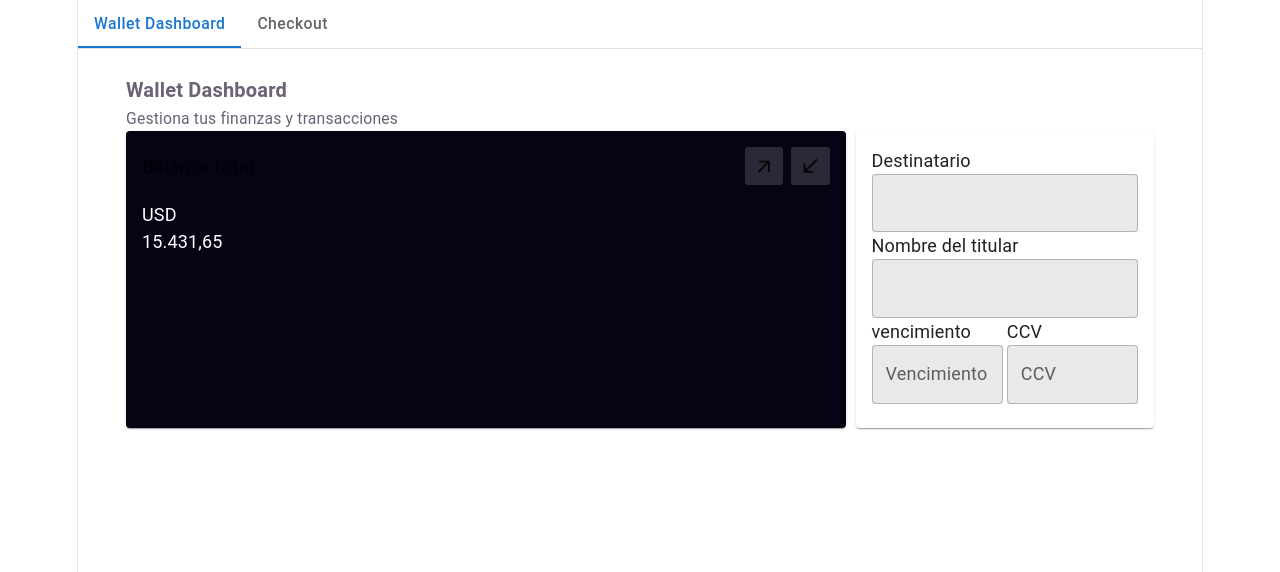
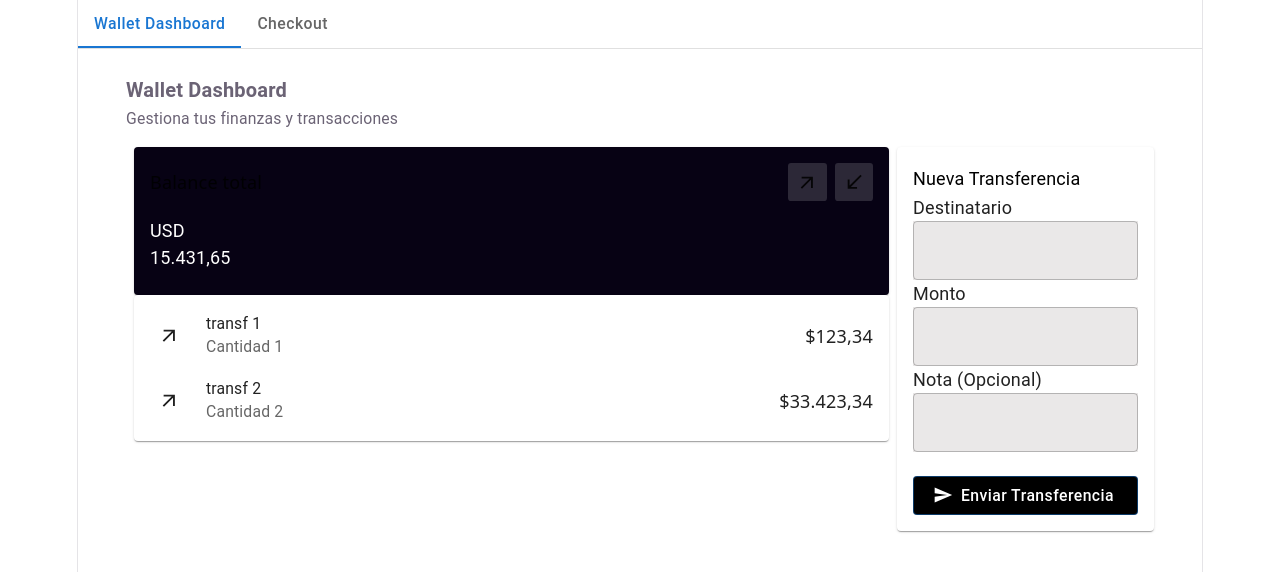
Before and after one commit to loricode/prueba-checkout, a React (Vite) app: page / in a window 1280 px wide. Shown: the top 572 px of the page. Built offline with nearby package versions, Linux system fonts and the light colour scheme.

Commit message:
buen avance de la vista wallet

```diff
--- a/src/pages/payment/tabsPayment/checkout/TabCheckout.tsx
+++ b/src/pages/payment/tabsPayment/checkout/TabCheckout.tsx
@@ -16,7 +16,6 @@ import {
 import HttpsIcon from '@mui/icons-material/Https';
 import AddCardIcon from '@mui/icons-material/AddCard';
 import AddShoppingCartIcon from '@mui/icons-material/AddShoppingCart';
-import FolderIcon from '@mui/icons-material/Folder';
 import { HeaderComponent } from '../../../../components/header/HeaderComponent';
 import { CardHeaderComponent } from '../../../../components/header/CardHeaderComponent';
 
--- a/src/pages/payment/tabsPayment/wallet/TabWallet.tsx
+++ b/src/pages/payment/tabsPayment/wallet/TabWallet.tsx
@@ -1,7 +1,42 @@
-import { Box, Card, CardContent, Container, Grid, TextField, Typography } from '@mui/material';
+import {
+    Box,
+    Button,
+    Card,
+    CardContent,
+    CardActions,
+    Container,
+    Grid,
+    List,
+    ListItem,
+    ListItemAvatar,
+    ListItemText,
+    TextField, Typography
+} from '@mui/material';
 import { HeaderComponent } from '../../../../components/header/HeaderComponent';
 import ArrowOutwardIcon from '@mui/icons-material/ArrowOutward';
 import SouthWestIcon from '@mui/icons-material/SouthWest';
+import SendIcon from '@mui/icons-material/Send';
+
+const formatterCurrency = (value: number) => {
+    const formatter = new Intl.NumberFormat("es-ES", {
+        style: "currency",
+        currency: "USD",
+        currencyDisplay: "narrowSymbol",
+        minimumFractionDigits: 2,
+        maximumFractionDigits: 2,
+    });
+
+    const parts = formatter.formatToParts(value);
+
+    const symbol = parts.find(p => p.type === "currency")?.value || "";
+    const number = parts
+        .filter(p => p.type !== "currency" && p.type !== "literal")
+        .map(p => p.value)
+        .join("");
+
+    return `${symbol}${number}`;
+}
+
 
 export const TabWallet = () => {
 
@@ -13,9 +48,11 @@ export const TabWallet = () => {
                 subtitle={'Gestiona tus finanzas y transacciones'}
             />
 
-            <Grid sx={{ display: 'flex', flexDirection: 'row', gap: '10px' }}>
+            <Grid container sx={{ display: 'flex', mt: 2, flexDirection: 'row', }}>
 
-                <Card sx={{ background: '#070214', minWidth: '70%' }}>
+                <Grid size={{ md: 9, lg: 9 }} sx={{ px: 1, display: 'flex', flexDirection: 'column' }}>
+
+                    <Card sx={{ background: '#070214', height: 'max-content' }}>
                         <CardContent>
 
                             <Grid sx={{ display: 'flex', mb: 2, gap: 2, alignItems: 'center', justifyContent: 'space-between' }}>
@@ -45,7 +82,8 @@ export const TabWallet = () => {
 
 
                             <Typography sx={{ color: '#FFF', textAlign: 'start' }}>
-                            {new Intl.NumberFormat("es-ES", {  currency: "USD",
+                                {new Intl.NumberFormat("es-ES", {
+                                    currency: "USD",
                                     minimumFractionDigits: 2,
                                     maximumFractionDigits: 2,
 
@@ -60,7 +98,43 @@ export const TabWallet = () => {
                     </Card>
 
                     <Card>
+                        <List sx={{ width: '100%' }} dense={true}>
+                            {[{ id: '1', description: "transf 1", value: 123.34,  },
+
+                                { id: '2', description: "transf 2", value: 33423.34,  }
+                            ].map((product) =>
+                                <ListItem
+                                    key={product.id}
+                                    secondaryAction={
+                                        <p aria-label="value" >
+                                            {formatterCurrency(product.value)}
+                                        </p>
+                                    }
+                                >
+                                    <ListItemAvatar>
+                                        <Box sx={{ display: 'flex', alignItems: 'center', borderRadius: '8%', p: 1, background: 'rgba(255, 255, 255, .15)' }}>
+                                            <ArrowOutwardIcon fontSize='small' />
+                                        </Box>
+                                    </ListItemAvatar>
+                                    <ListItemText
+                                        primary={product?.description}
+                                        secondary={"Cantidad " + product.id}
+                                    />
+                                </ListItem>,
+                            )}
+                        </List>
+                    </Card>
+
+                </Grid>
+
+                <Grid size={{ md: 3, lg: 3 }}>
+                    <Card>
+
                         <CardContent>
+                            <Typography sx={{ color: '#000', textAlign: 'left' }} variant="subtitle1" component="p">
+                                {"Nueva Transferencia"}
+                            </Typography>
+
 
                             <Grid container sx={{ dispay: 'flex', flexDirection: 'column', alignItems: 'flex-start' }}>
 
@@ -80,10 +154,11 @@ export const TabWallet = () => {
 
 
                                     <Typography sx={{ textAlign: 'start' }}>
-                                Nombre del titular
+                                        Monto
                                     </Typography>
 
                                     <TextField
+                                        type='number'
                                         fullWidth
                                         sx={{ background: '#eae8e8' }}
                                         variant="outlined" />
@@ -91,40 +166,34 @@ export const TabWallet = () => {
                                 </Grid>
 
 
-                        <Grid sx={{ display: 'flex', gap: '4px' }}>
 
-                            <Grid>
+
+                                <Grid sx={{ width: '100%' }}>
 
                                     <Typography sx={{ textAlign: 'start' }}>
-                                    vencimiento
+                                        Nota (Opcional)
                                     </Typography>
 
                                     <TextField
                                         fullWidth
                                         sx={{ background: '#eae8e8' }}
-                                    label="Vencimiento" variant="outlined" />
-                            </Grid>
-
-                            <Grid>
-
-                                <Typography sx={{ textAlign: 'start' }}>
-                                    CCV
-                                </Typography>
-
-                                <TextField
-                                    fullWidth
-                                    sx={{ background: '#eae8e8' }}
-                                    label="CCV" variant="outlined" />
+                                        variant="outlined" />
                                 </Grid>
 
                             </Grid>
 
+                        </CardContent>
+
+                        <CardActions sx={{ px: 2, mb: 1 }}>
+                            <Button sx={{ textTransform: 'capitalize', background: "#000", color: '#FFF' }} fullWidth variant="outlined" startIcon={<SendIcon />}>
+                                Enviar Transferencia
+                            </Button>
+                        </CardActions>
+
+                    </Card>
+                </Grid>
 
 
-                    </Grid>
-
-                    </CardContent>
-                </Card>
 
             </Grid>
 
```
Lines whose indentation alone changed are shown as unchanged.
